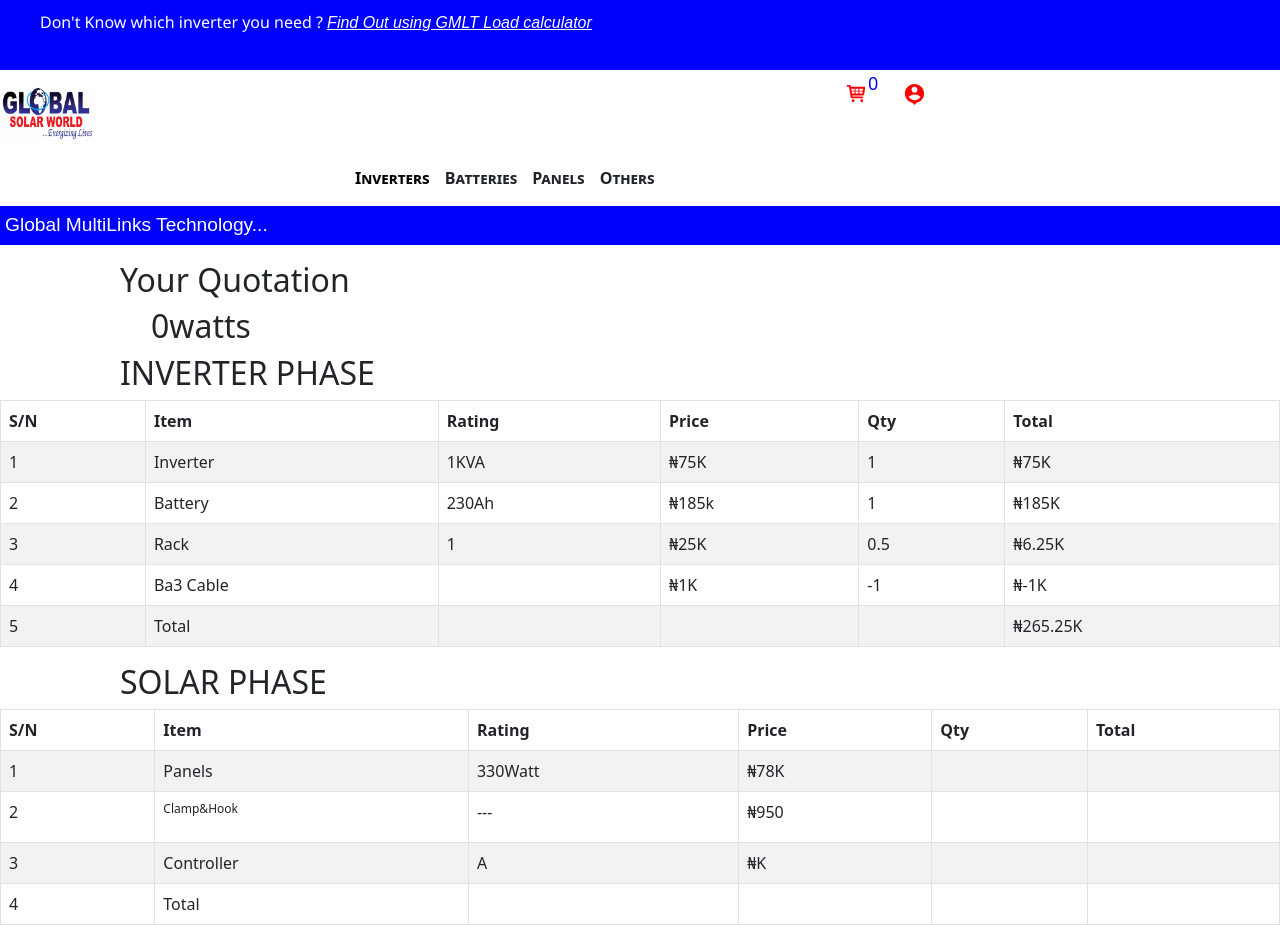
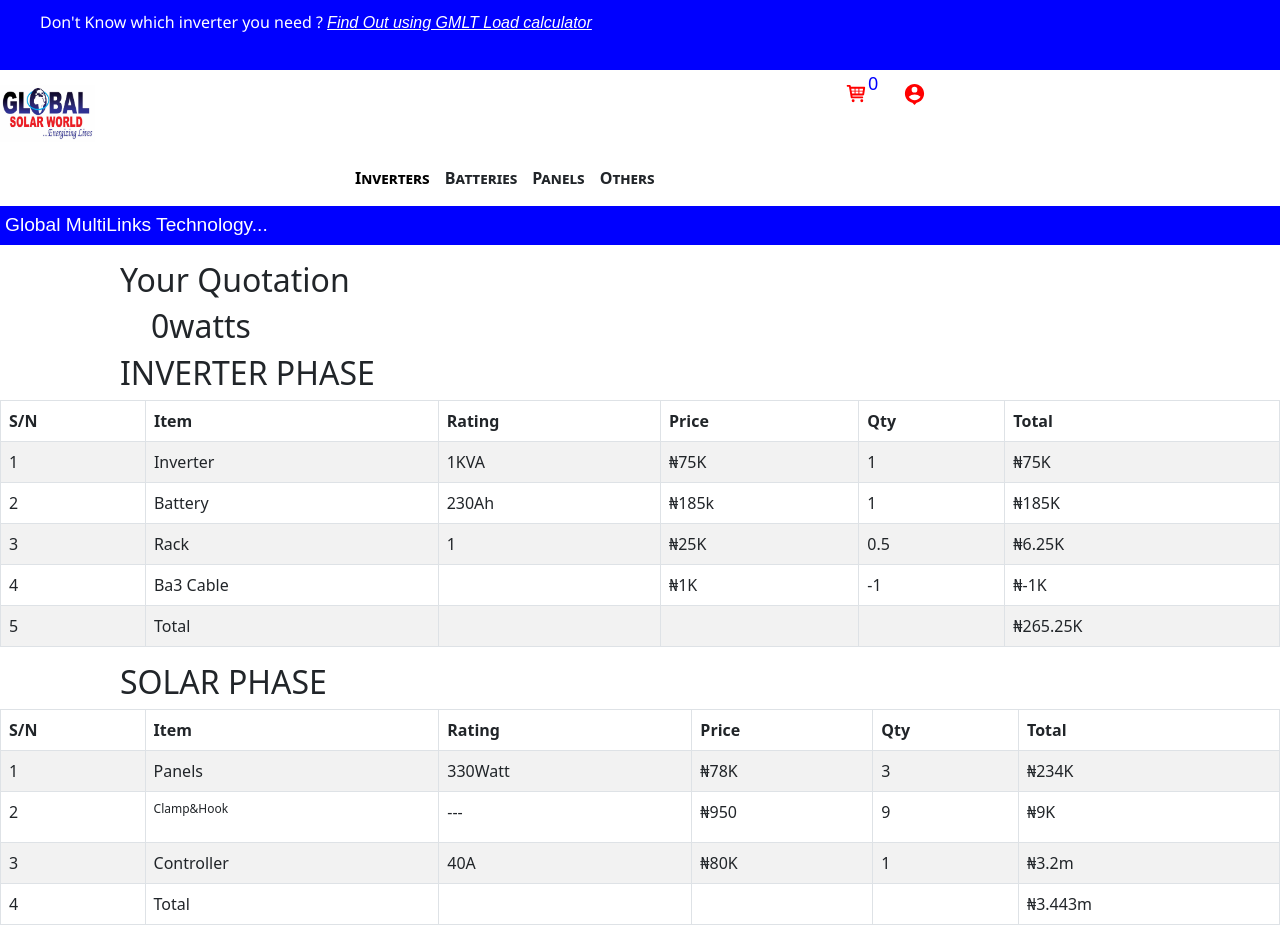
Before and after one commit to Global-Multilink-Technology/globalmultilinktechnology, a React (Create React App) app: page /Quotation in a window 1280 px wide. Shown: the top 945 px of the page. Built offline with nearby package versions, Linux system fonts and the light colour scheme.

Commit message:
fixed bug on getNumberOfpanels function

```diff
--- a/src/GMLTCalculator/Quotation.jsx
+++ b/src/GMLTCalculator/Quotation.jsx
@@ -23,13 +23,13 @@ const Quotation = ()=>
 
 
    //Solar Variables
-   //const NumOfSolarPanels = getNumberofSolarPanels(load)
-   //const ClampHook = NumOfSolarPanels * 3
-   //const ChargeController = getNoOfChargeController(NumOfSolarPanels)
-   //const PanelTotal = 78*NumOfSolarPanels;
-   //const ClampHookTotal = Math.ceil(ClampHook * 0.9);
-   //const ControllerTotal = ChargeController[1] * ChargeController[2]
-   //const SolarTotal = ControllerTotal + ClampHookTotal + PanelTotal;
+   const NumOfSolarPanels = getNumberofSolarPanels(load)
+   const ClampHook = NumOfSolarPanels * 3
+  const ChargeController = getNoOfChargeController(NumOfSolarPanels)
+   const PanelTotal = 78*NumOfSolarPanels;
+   const ClampHookTotal = Math.ceil(ClampHook * 0.9);
+   const ControllerTotal = Number(ChargeController[0]) * Number(ChargeController[1])
+   const SolarTotal = ControllerTotal + ClampHookTotal + PanelTotal;
 
 
    // Solar Rack
@@ -42,7 +42,7 @@ const Quotation = ()=>
   const InverterTotal = inverterPrice+BatteryTotal+RackTotal+SeriesCableTotal
 
    //Grand Total
-   //const GrandTotal = InverterTotal + SolarTotal
+   const GrandTotal = InverterTotal + SolarTotal
    return(
     <div>
       <HomeHeader />
@@ -107,8 +107,7 @@ const Quotation = ()=>
     </Table>
 
     <h2 className="header">SOLAR PHASE</h2>
-      <Table striped bordered hover>
-
+    <Table striped bordered hover>
       <thead>
         <tr>
           <th>S/N</th>
@@ -125,24 +124,24 @@ const Quotation = ()=>
           <td>Panels</td>
           <td>330Watt</td>
           <td>₦78K</td>
-          <td>{/*NumOfSolarPanels*/}</td>
-          <td>{/*PanelTotal>999?`₦${PanelTotal/1000}m`:`₦${PanelTotal}K`*/}</td>
+          <td>{NumOfSolarPanels}</td>
+          <td>{PanelTotal>999?`₦${PanelTotal/1000}m`:`₦${PanelTotal}K`}</td>
         </tr>
         <tr>
           <td>2</td>
           <td><p style={{fontSize:"12px"}}>Clamp&Hook</p></td>
           <td>---</td>
           <td>₦950</td>
-          <td>{/*ClampHook*/}</td>
-          <td>{/*ClampHookTotal>999?`₦${ClampHookTotal/1000}m`:`₦${ClampHookTotal}K`*/}</td>
+          <td>{ClampHook}</td>
+          <td>{ClampHookTotal>999?`₦${ClampHookTotal/1000}m`:`₦${ClampHookTotal}K`}</td>
         </tr>
         <tr>
         <td>3</td>
           <td>Controller</td>
-          <td>{/*ChargeController[0]*/}A</td>
-          <td>₦{/*ChargeController[1]*/}K</td>
-          <td>{/*ChargeController[2]*/}</td>
-          <td>{/*ControllerTotal>999?`₦${ControllerTotal/1000}m`:`₦${ControllerTotal}K`*/}</td>
+          <td>{ChargeController[0]}A</td>
+          <td>₦{ChargeController[1]}K</td>
+          <td>{ChargeController[2]}</td>
+          <td>{ControllerTotal>999?`₦${ControllerTotal/1000}m`:`₦${ControllerTotal}K`}</td>
         </tr>
         <tr>
         <td>4</td>
@@ -150,12 +149,11 @@ const Quotation = ()=>
           <td></td>
           <td></td>
           <td></td>
-          <td></td>
+          <td>{SolarTotal>999?`₦${SolarTotal/1000}m`:`₦${SolarTotal}K`}</td>
         </tr>
       </tbody>
-
-
-      </Table>
+    </Table>
+    <p className="gtotal">Grand Total:{GrandTotal>999?`₦${GrandTotal/1000}m`:`₦${GrandTotal}K`}</p>
       <Footer />
     </div>
    )
--- a/src/GMLTCalculator/SolarFunctions.js
+++ b/src/GMLTCalculator/SolarFunctions.js
@@ -70,7 +70,7 @@ export const getNoOfChargeController= (NumberOfPanels)=>
   {
       return [40,80,1];
   }else
-  if((PanelCurrent>40)&&(PanelCurrent<70))
+  if((PanelCurrent>40)&&(PanelCurrent<=100))
   {
         return [60,120,1];
   }else if(PanelCurrent>100)
```
